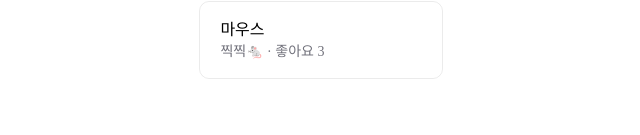
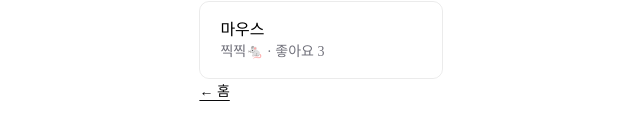
Before and after one commit to junghyunkim329/2026-2-web-demo, a Next.js app: page /products in a window 1280 px wide. Shown: the part 597-732 px from the top of the page, without its empty margins (319-959 px from the left). Built offline with nearby package versions, Linux system fonts and the light colour scheme.

Commit message:
홈으로 돌아가기 추가

```diff
--- a/app/products/page.tsx
+++ b/app/products/page.tsx
@@ -26,6 +26,12 @@ export default async function ProductsPage() {
           </li>
         ))}
       </ul>
+      <Link
+        href="/"
+        className="text-sm font-medium text-zinc-950 underline underline-offset-4 dark:text-zinc-50"
+      >
+        ← 홈
+      </Link>
     </div>
   )
 }
```
